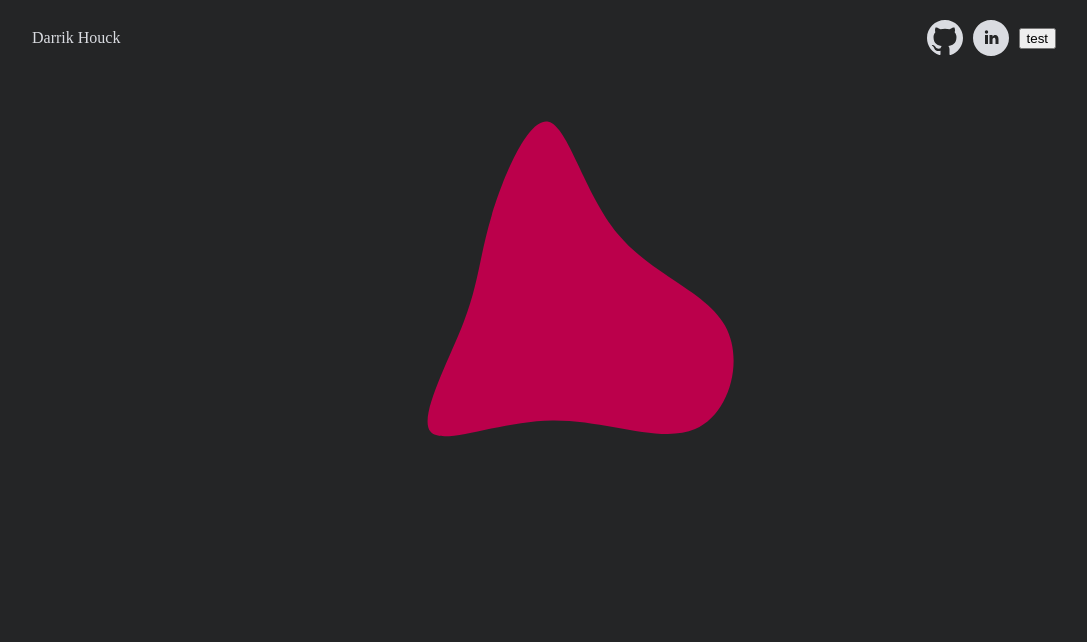
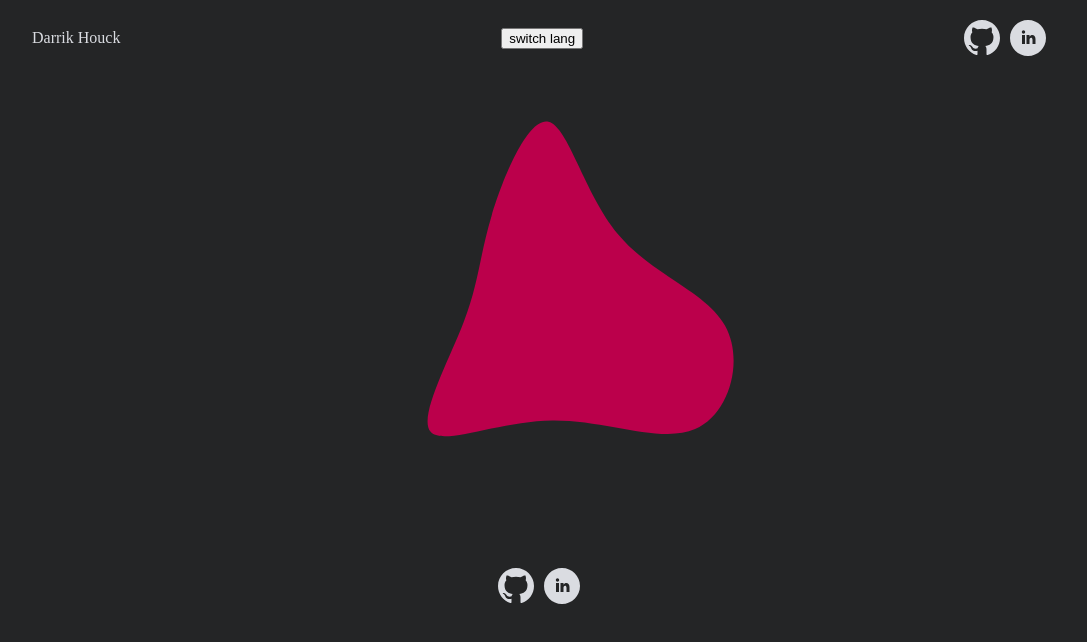
Before and after one commit to Daarrik/learning-gatsby, a Gatsby site: page / in a window 1280 px wide. Shown: the whole page, without its empty margins (96-1183 px from the left). Built offline with nearby package versions, Linux system fonts and the light colour scheme; Gatsby itself is replaced by a stand-in of ours.

Commit message:
rearrange header items
separate nav components into their own component

reusable Nav component in header and footer

```diff
--- /dev/null
+++ b/src/components/footer.js
@@ -0,0 +1,12 @@
+import React from "react";
+import Nav from "./nav";
+
+const Footer = () => {
+  return (
+    <div className="center">
+      <Nav />
+    </div>
+  );
+};
+
+export default Footer;
--- a/src/components/header.js
+++ b/src/components/header.js
@@ -1,8 +1,7 @@
 import React, { useContext } from "react";
 import { Link } from "gatsby";
-import { links } from "../constants/links";
-import HeaderItem from "./headeritem";
 import { LanguageContext } from "./LanguageProvider";
+import Nav from "./nav";
 
 const Header = () => {
   const { language, switchLang } = useContext(LanguageContext);
@@ -12,12 +11,9 @@ const Header = () => {
       <Link to="/" className="test">
         {language.name}
       </Link>
-      <nav className="center">
-        {links.map((link) => (
-          <HeaderItem key={link.name} url={link.url} icon={link.icon} />
-        ))}
-        <button onClick={() => switchLang()}>test</button>
-      </nav>
+      {/* Move this button somewhere else before final */}
+      <button onClick={() => switchLang()}>switch lang</button>
+      <Nav />
     </div>
   );
 };
--- a/src/components/layout.js
+++ b/src/components/layout.js
@@ -2,15 +2,15 @@ import React from "react";
 import "./layout.css";
 import Header from "./header";
 import LanguageProvider from "./LanguageProvider";
+import Footer from "./footer";
 
 const Layout = ({ children }) => {
   return (
-    <div>
-      <LanguageProvider>
-        <Header />
-      </LanguageProvider>
+    <LanguageProvider>
+      <Header />
       {children}
-    </div>
+      <Footer />
+    </LanguageProvider>
   );
 };
 
--- /dev/null
+++ b/src/components/nav.js
@@ -0,0 +1,15 @@
+import React from "react";
+import { links } from "../constants/links";
+import NavItem from "./navitem";
+
+const Nav = () => {
+  return (
+    <nav className="center">
+      {links.map((link) => (
+        <NavItem key={link.name} url={link.url} icon={link.icon} />
+      ))}
+    </nav>
+  );
+};
+
+export default Nav;
--- a/src/components/headeritem.js
+++ b/src/components/navitem.js
@@ -1,6 +1,6 @@
 import React from "react";
 
-const HeaderItem = ({ url, icon }) => {
+const NavItem = ({ url, icon }) => {
   return (
     <a className="center" href={url} target="_blank" rel="noopener noreferrer">
       {icon}
@@ -8,4 +8,4 @@ const HeaderItem = ({ url, icon }) => {
   );
 };
 
-export default HeaderItem;
+export default NavItem;
```
